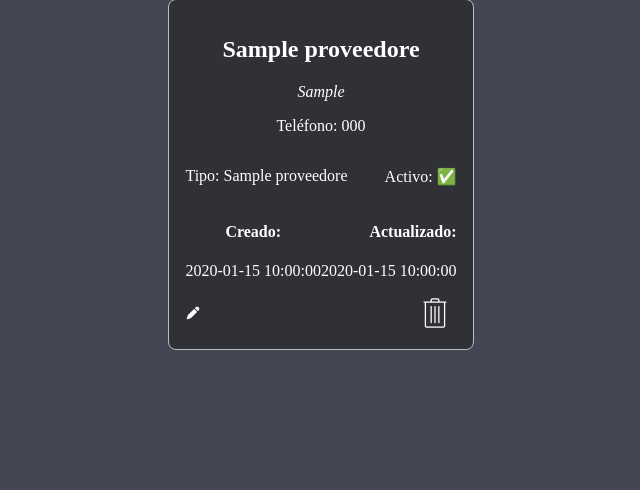
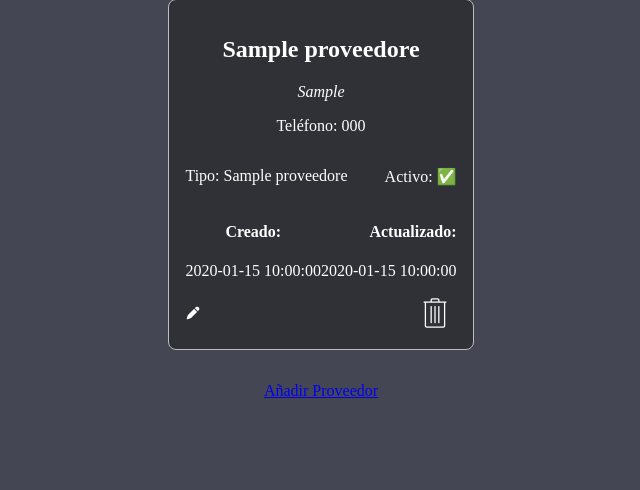
Before and after one commit to Crisbr10/Control-de-Proveedores, a Symfony app: template templates/listado_proveedores/index.html.twig in a window 1280 px wide. Shown: the part 121-611 px from the top of the page, without its empty margins (319-959 px from the left). Run offline with Twig, Linux system fonts and the light colour scheme; the template is opened without the code that fills it: most values are stand-ins (such as "Sample title", 1, 10 or a date in 2020); some libraries are stand-ins or nearby versions.

Commit message:
Retocando detalles

```diff
--- a/templates/listado_proveedores/index.html.twig
+++ b/templates/listado_proveedores/index.html.twig
@@ -43,7 +43,7 @@
             </div>
             {% endfor %}
         </div>
-
+        <a href="{{path('insertar_proveedor')}}" class="btn_add">Añadir Proveedor</a>
     </main>
 
 {% endblock %}
```
